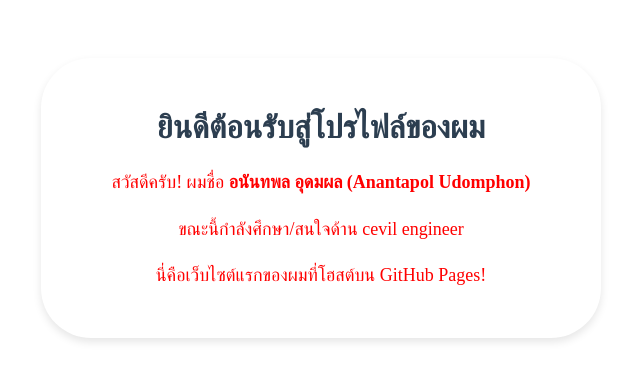
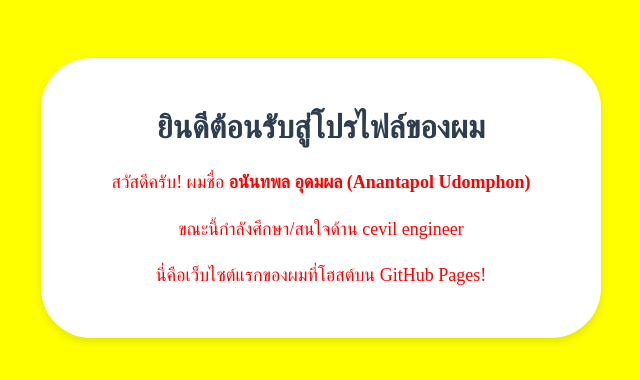
Before and after one commit to 37220Anantapol/37220Anantapol.github.io, a plain HTML site: page index.html in a window 1280 px wide. Shown: the whole page, without its empty margins (319-959 px from the left). Drawn offline with Linux system fonts and the light colour scheme.

Commit message:
Update index.html

```diff
--- a/index.html
+++ b/index.html
@@ -5,7 +5,7 @@
 <meta charset="UTF-8">
 <title>หน้าแนะนำตัวของผม</title>
 <style>
-body { red
+body {
 background-color: #FFFF00; color: #FF0000;
 text-align: center; padding: 50px;
 
```
